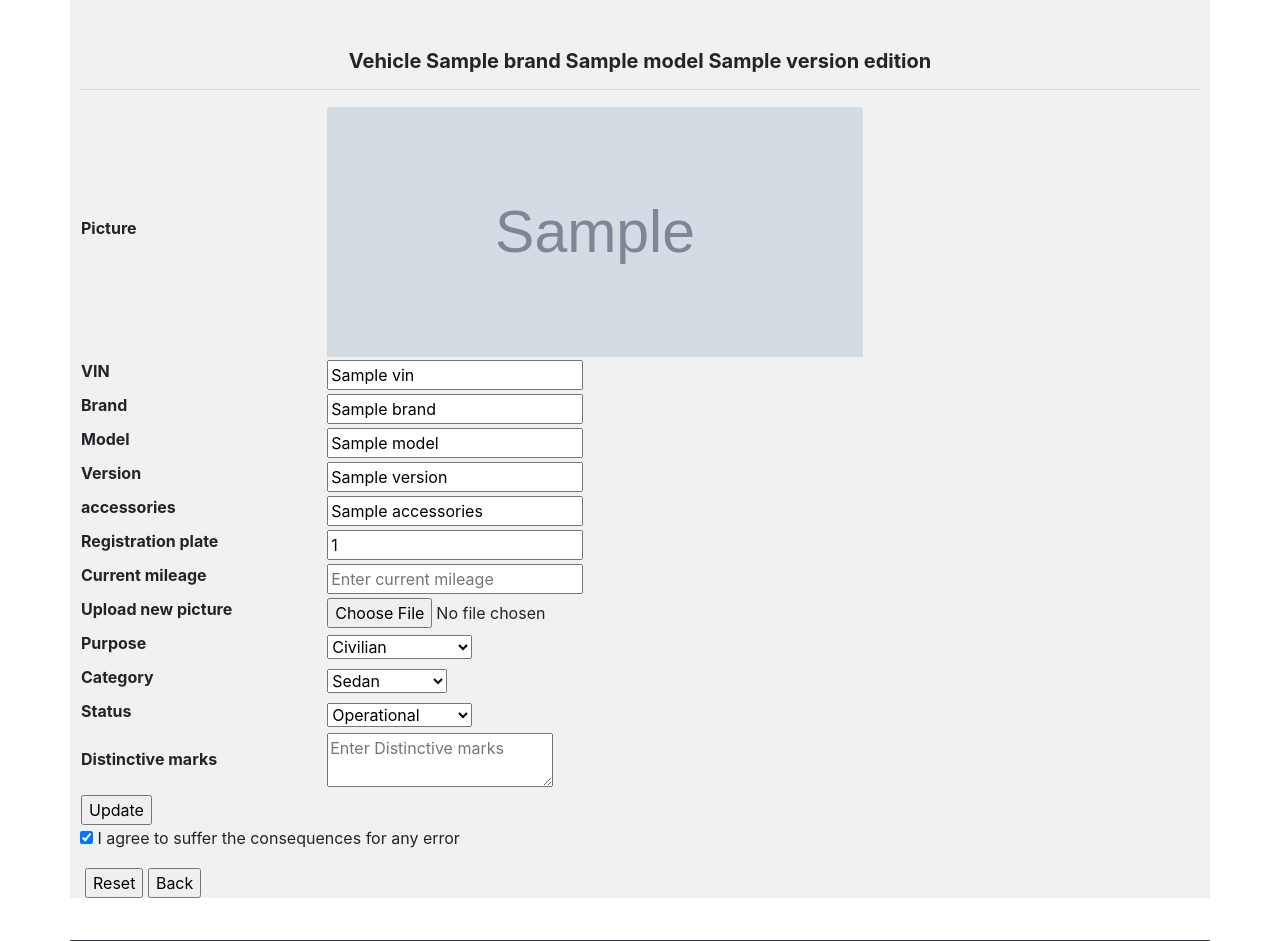
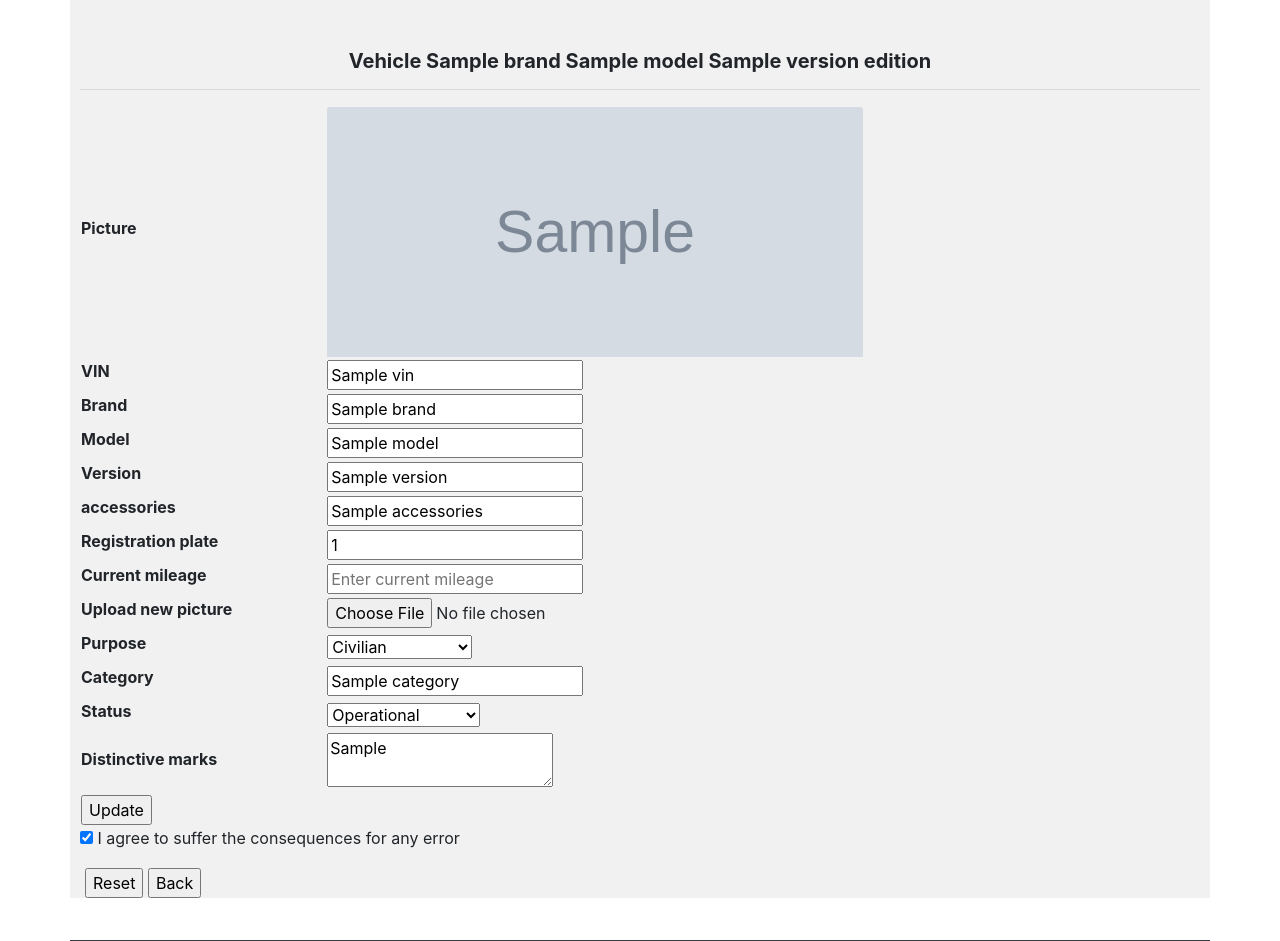
Before and after one commit to ssziolkowski/2021_BD2_S17_ZIOLKOWSKI, a Django app: template FleetManager/manager/templates/manager/editVehicle.html in a window 1280 px wide. Shown: the part 77-1018 px from the top of the page. Run offline with Django 3.2, Linux system fonts and the light colour scheme; the template is opened without the code that fills it: most values are stand-ins (such as "Sample title", 1, 10 or a date in 2020); grey boxes marked "Sample" are stand-in pictures; some libraries are stand-ins or nearby versions.

Commit message:
vehicles, forms qol

```diff
--- a/FleetManager/manager/models.py
+++ b/FleetManager/manager/models.py
@@ -37,10 +37,10 @@ class Person(models.Model):
 
 class Vehicle(models.Model):
     OPERATIONAL = 'operational'
-    DISCHARGED = 'discharged'
+    DECOMMISSIONED = 'decommissioned'
     STATUS = [
         (OPERATIONAL, ('Currently operational')),
-        (DISCHARGED, ('This vehicle is no longer operational'))
+        (DECOMMISSIONED, ('This vehicle is no longer operational'))
     ]
     VIN = models.TextField(primary_key=True)
     brand = models.TextField()
--- a/FleetManager/manager/templates/manager/editVehicle.html
+++ b/FleetManager/manager/templates/manager/editVehicle.html
@@ -26,7 +26,7 @@
           <label for="vin"><b>VIN</b></label>
         </td>
         <td>
-          <input type="text" placeholder="Enter VIN" value="{{ vehicle.VIN }}" name="VIN" required>
+          <input type="text" placeholder="Enter VIN" value="{{ vehicle.VIN }}" name="VIN" readonly="readonly" required>
         </td>
       </tr>
       <tr>
@@ -101,7 +101,9 @@
           <label for="category"><b>Category</b></label>
         </td>
         <td>
-          <select placeholder="Enter category" value="{{ vehicle.category }}" name="category" required>
+          <input type="text" placeholder="Enter category" value="{{ vehicle.category }}" name="category" required>
+
+        <!--  <select placeholder="Enter category" value="{{ vehicle.category }}" name="category" required>
             <option value="sedan">Sedan</option>
             <option value="wagon">Wagon</option>
             <option value="hatchback">Hatchback</option>
@@ -112,7 +114,8 @@
             <option value="agriculture">Agriculture</option>
             <option value="storage">Storage</option>
             <option value="other">Other</option>
-          </select>
+          </select>-->
+
         </td>
       </tr>
       <tr>
@@ -122,13 +125,13 @@
         <td>
           <select placeholder="Enter current status" value="{{ vehicle.status }}" name="status" required>
             <option value="operational">Operational</option>
-            <option value="decommisioned">Decommisioned</option>
+            <option value="decommissioned">Decommissioned</option>
           </select>
         </td>
       </tr>
       <tr><td>
         <label for="marks"><b>Distinctive marks</b></label></td><td>
-        <textarea placeholder="Enter Distinctive marks" value="{{ vehicle.distinctive_marks }}" name="distinctive_marks" required></textarea>
+        <textarea placeholder="Enter Distinctive marks" name="distinctive_marks" required>{{ vehicle.distinctive_marks }}</textarea>
         </td></tr>
       <tr>
         <td>
@@ -143,8 +146,8 @@
 </div>
 <div class="container" style="background-color:#f1f1f1">
   <input type='reset' value='Reset' name='reset'>
-  <form>
-    <input type='button' onclick="history.back()" value='Back' name='back'>
+  <form enctype="multipart/form-data" method="post" action="{% url 'editVehicles' %}">{% csrf_token %}
+    <input type='submit'  value='Back' name='back'>
   </form>
 </div>
 </form>
--- a/FleetManager/manager/templates/manager/editperson.html
+++ b/FleetManager/manager/templates/manager/editperson.html
@@ -101,8 +101,8 @@
 </div>
 <div class="container" style="background-color:#f1f1f1">
   <input type='reset' value='Reset' name='reset'>
-  <form>
-    <input type='button' onclick="history.back()" value='Back' name='back'>
+  <form enctype="multipart/form-data" method="post" action="{% url 'editPersonel' %}">{% csrf_token %}
+    <input type='submit' value='Back' name='back'>
   </form>
 </div>
 </form>
```
